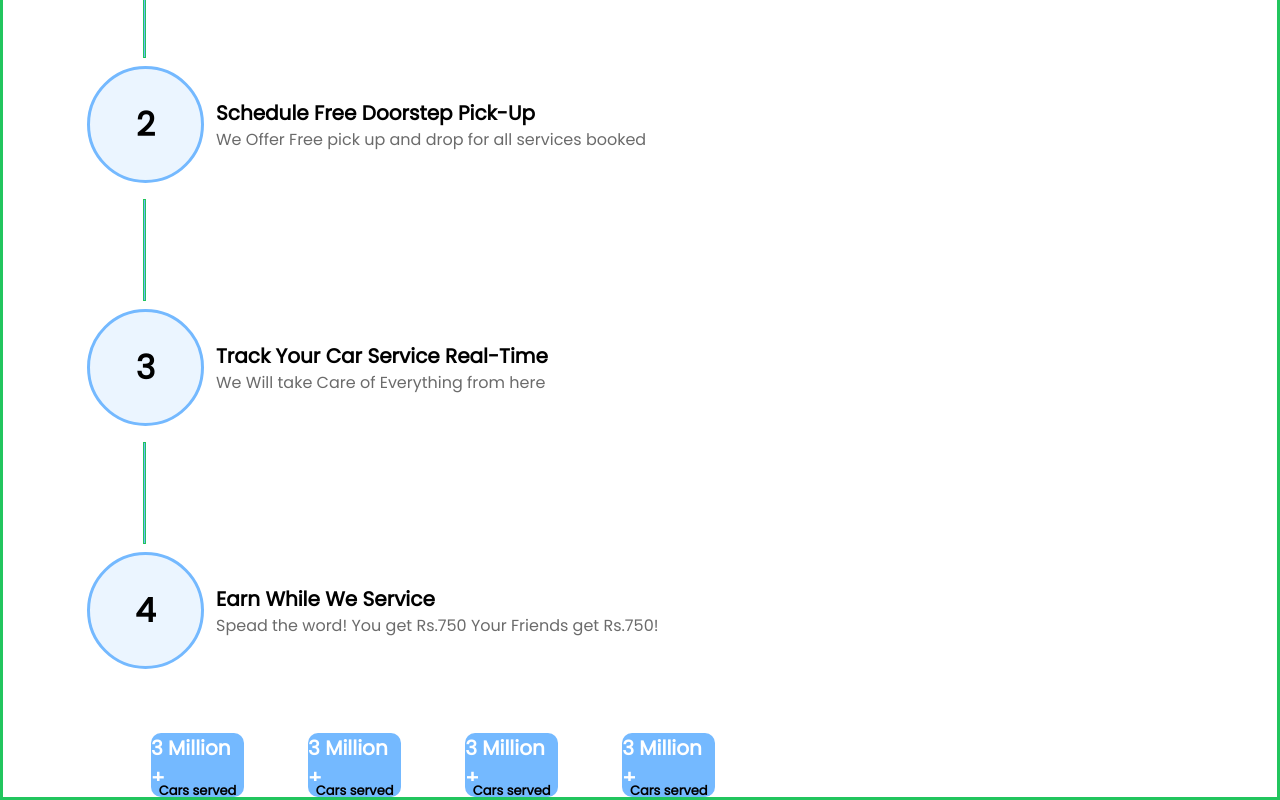
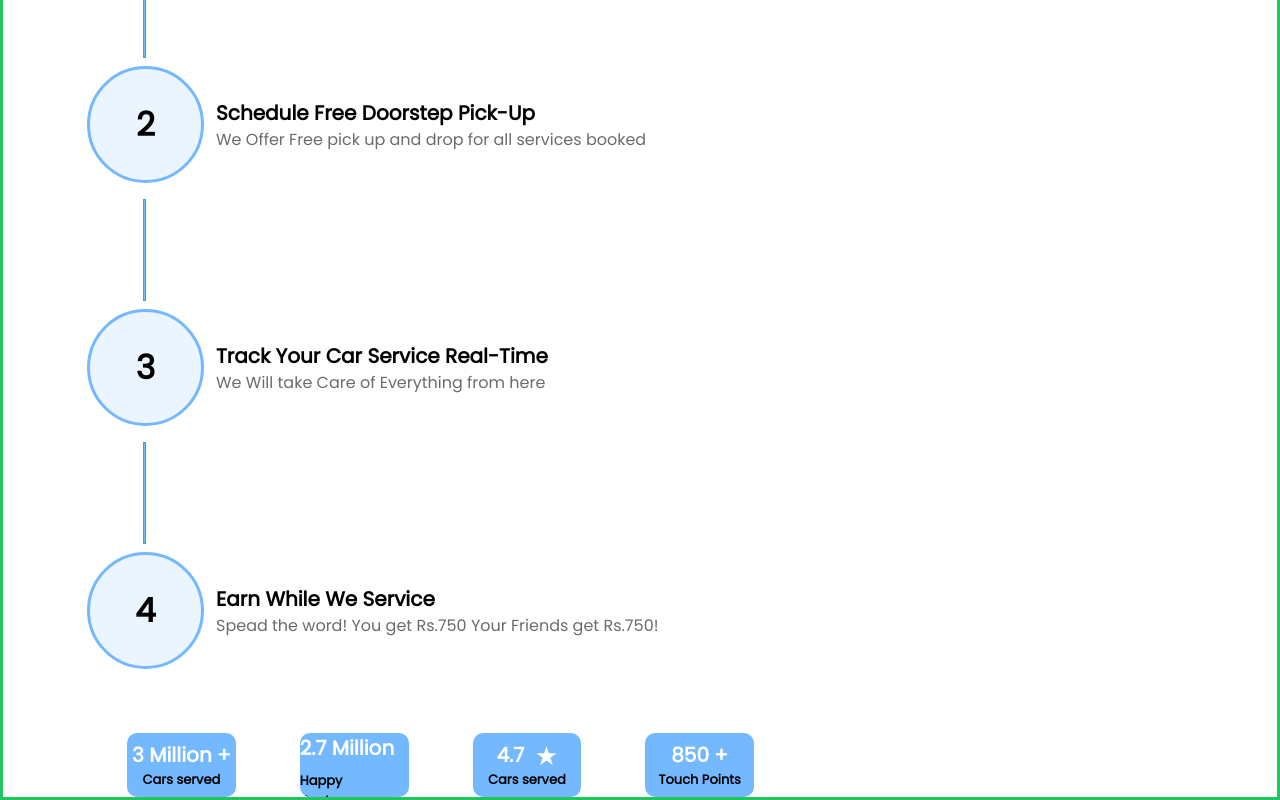
Before and after one commit to Vermaji8620/car_wash_new, a React (Vite) app: page / in a window 1280 px wide. Shown: the part 4726-5526 px from the top of the page. Built offline with nearby package versions, Linux system fonts and the light colour scheme.

Commit message:
fifth section modification

```diff
--- a/src/pages/HomePage.jsx
+++ b/src/pages/HomePage.jsx
@@ -1,4 +1,5 @@
 import CarBack from "../assets/Car_back.png";
+import Star from "../assets/star.png";
 import grp6 from "../assets/Group 6.png";
 import grp1 from "../assets/Group 1.png";
 import imgrem from "../assets/image-removebg-preview (9) 1.png";
@@ -284,7 +285,7 @@ const HomePage = () => {
             </div>
           </div>
         </div>
-        <div className="w-[45%] ml-16 flex translate-x-16 gap-16">
+        <div className="w-[50%] ml-16 flex translate-x-10 gap-16">
           <div className="w-[167px] justify-center items-center rounded-[10px] flex flex-col h-[64px] bg-[#74B9FF]">
             <p className="font-[600] text-[20px] leading-[30px] text-white">
               3 Million +
@@ -293,25 +294,30 @@ const HomePage = () => {
           </div>
           <div className="w-[167px] justify-center items-center rounded-[10px] flex flex-col h-[64px] bg-[#74B9FF]">
             <p className="font-[600] text-[20px] leading-[30px] text-white">
-              3 Million +
+              2.7 Million +
+            </p>
+            <p className="font-[600] text-[13px] leading-[20px]">
+              Happy Customers
+            </p>
+          </div>
+          <div className="w-[167px] justify-center items-center rounded-[10px] flex flex-col h-[64px] bg-[#74B9FF]">
+            <p className="font-[600] text-[20px] flex gap-3 items-center leading-[30px] text-white">
+              4.7 <img src={Star} alt="" />
             </p>
             <p className="font-[600] text-[13px] leading-[20px]">Cars served</p>
           </div>
           <div className="w-[167px] justify-center items-center rounded-[10px] flex flex-col h-[64px] bg-[#74B9FF]">
             <p className="font-[600] text-[20px] leading-[30px] text-white">
-              3 Million +
+              850 +
             </p>
-            <p className="font-[600] text-[13px] leading-[20px]">Cars served</p>
-          </div>
-          <div className="w-[167px] justify-center items-center rounded-[10px] flex flex-col h-[64px] bg-[#74B9FF]">
-            <p className="font-[600] text-[20px] leading-[30px] text-white">
-              3 Million +
+            <p className="font-[600] text-[13px] leading-[20px]">
+              Touch Points
             </p>
-            <p className="font-[600] text-[13px] leading-[20px]">Cars served</p>
           </div>
         </div>
       </div>
       {/* *********************** */}
+
     </div>
   );
 };
```
Also changed, not shown: src/assets/star.png (added).
